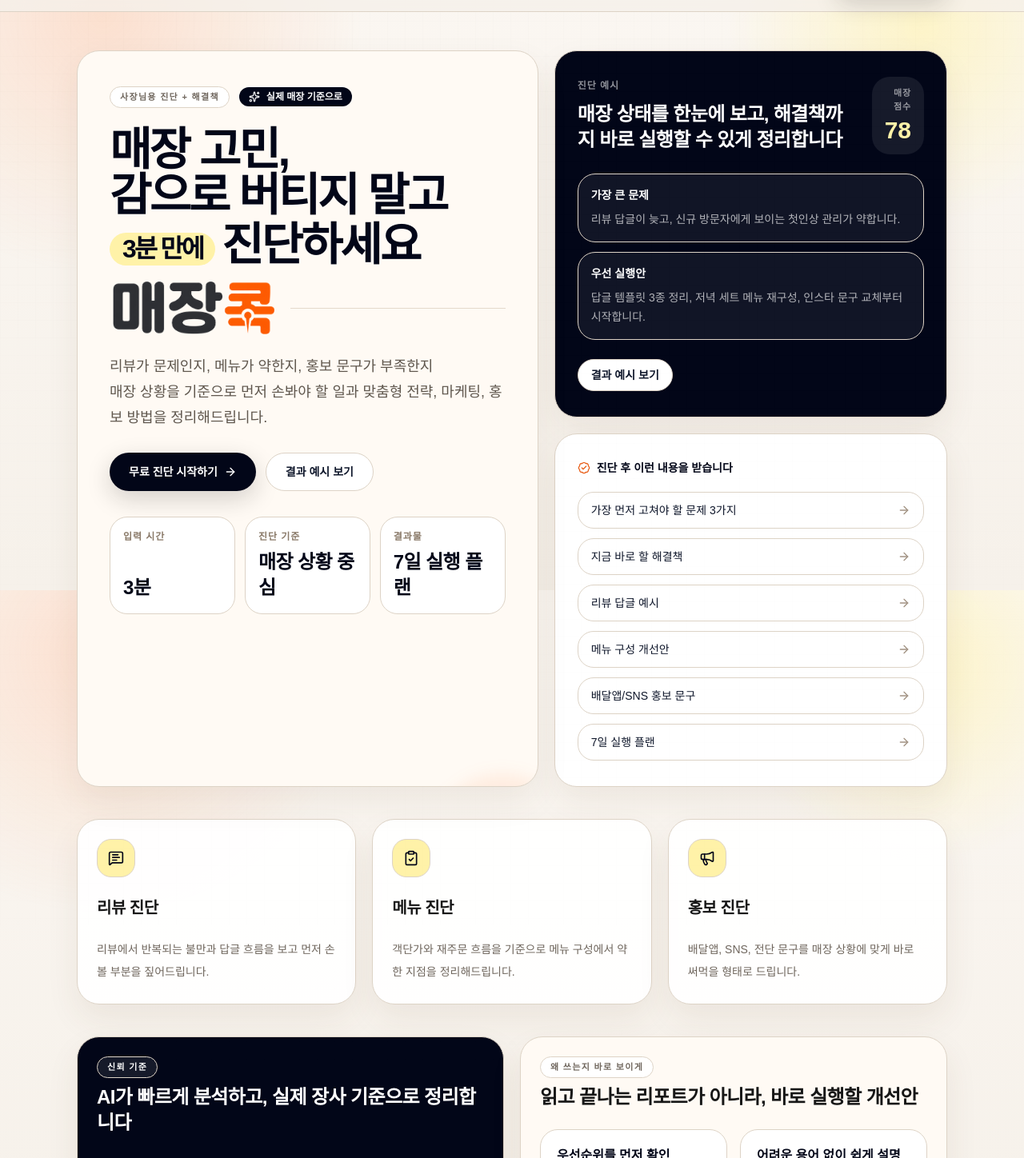
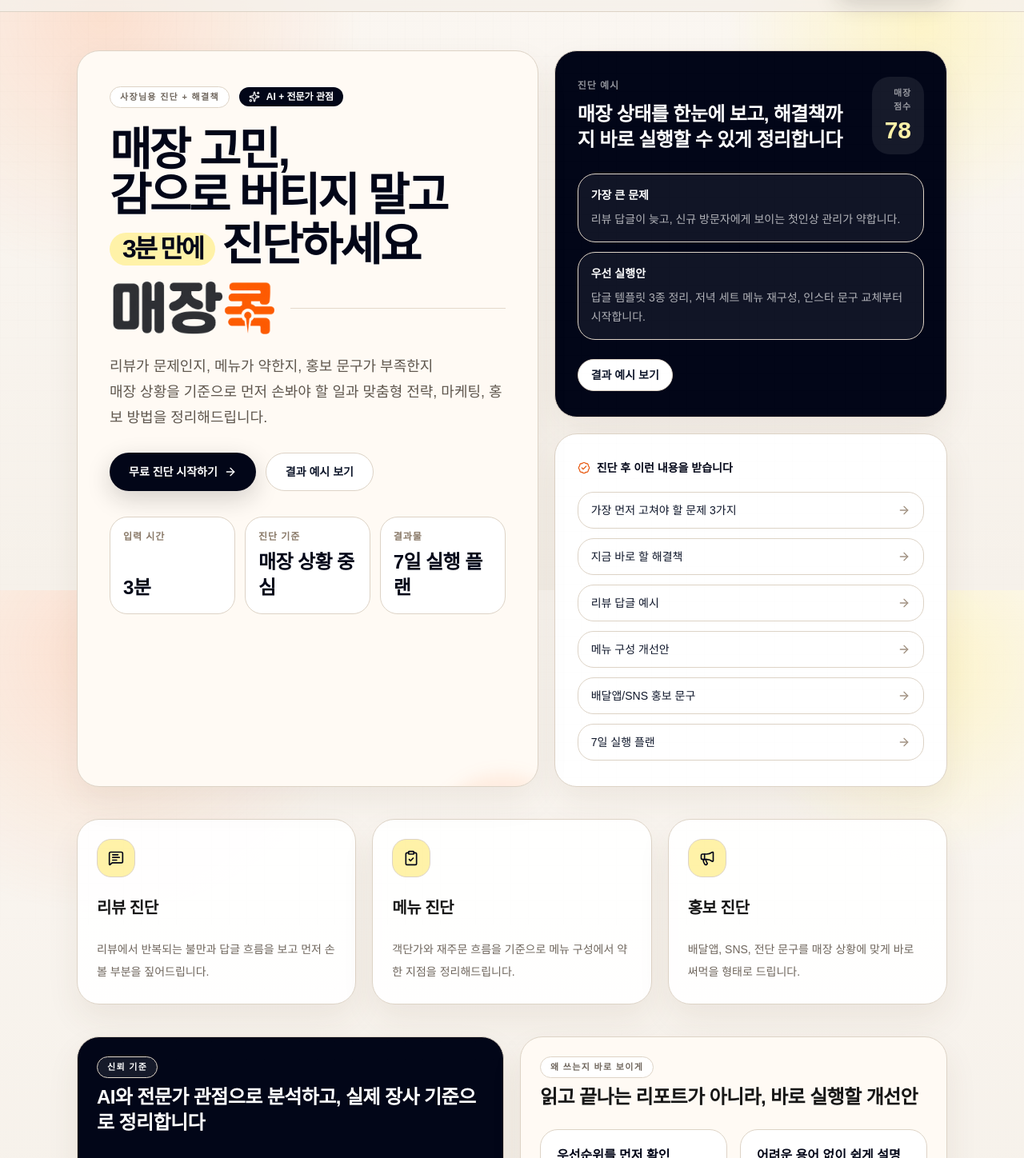
Before and after one commit to NACADMIC/storecok, a Next.js app: page / in a window 1280 px wide. Shown: the part 62-1510 px from the top of the page at 80% size. Built offline with nearby package versions, Linux system fonts and the light colour scheme; no server answers; a web font is replaced by a local one.

Commit message:
Replace_AI_only_with_AI_plus_experts

```diff
--- a/src/app/page.tsx
+++ b/src/app/page.tsx
@@ -81,7 +81,7 @@ export default async function Home() {
               <Badge className="bg-white">사장님용 진단 + 해결책</Badge>
               <div className="inline-flex items-center gap-2 rounded-full bg-slate-950 px-3 py-1 text-xs font-semibold text-white">
                 <Sparkles className="size-3.5" />
-                실제 매장 기준으로
+                AI + 전문가 관점
               </div>
             </div>
 
@@ -228,7 +228,7 @@ export default async function Home() {
               신뢰 기준
             </Badge>
             <CardTitle className="text-2xl font-semibold text-white">
-              AI가 빠르게 분석하고, 실제 장사 기준으로 정리합니다
+              AI와 전문가 관점으로 분석하고, 실제 장사 기준으로 정리합니다
             </CardTitle>
           </CardHeader>
           <CardContent className="space-y-4 text-sm leading-7 text-white/70">
```
